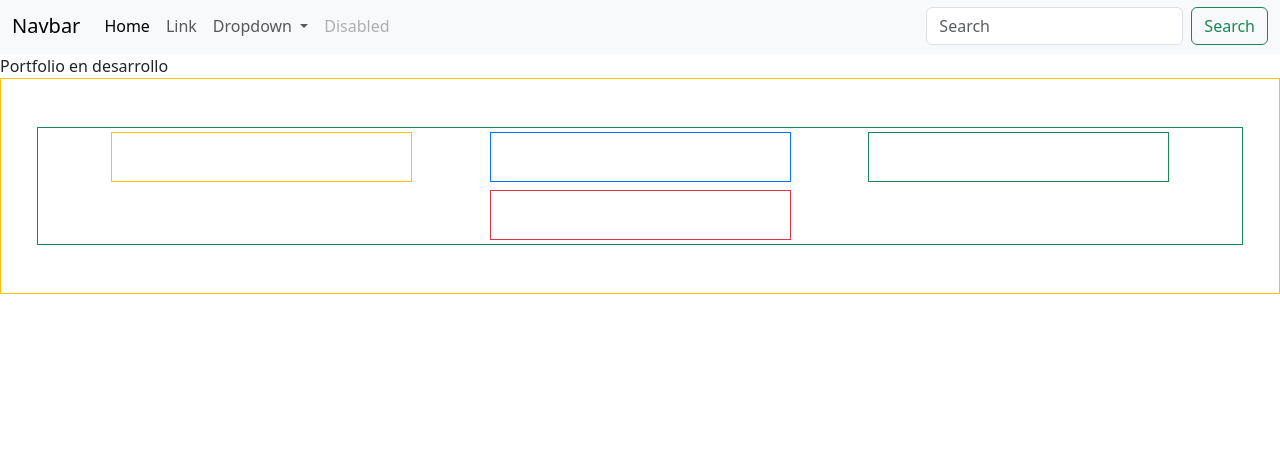
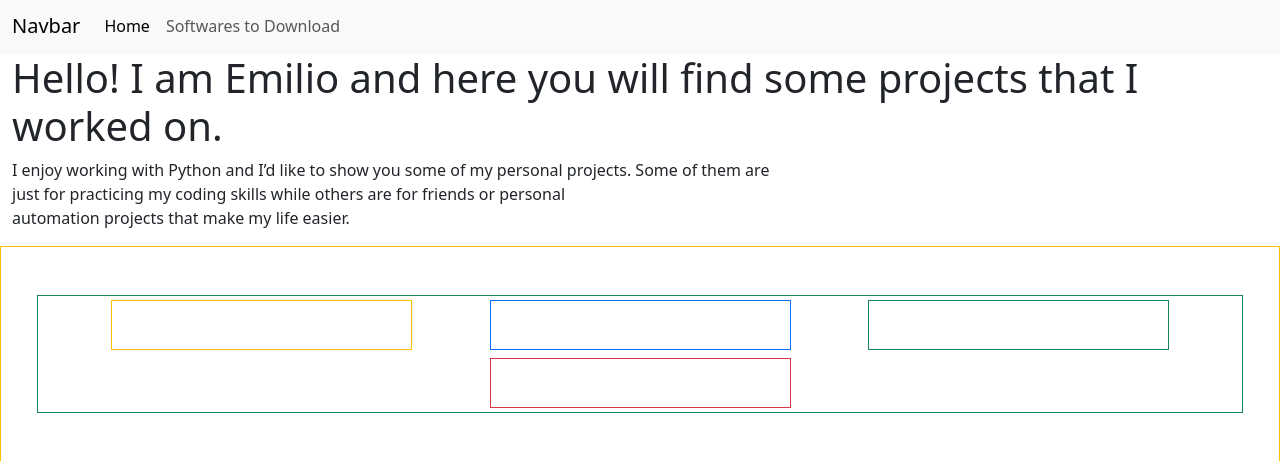
Before and after one commit to codificando12/codificando12.github.io, a plain HTML site: page index.html in a window 1280 px wide. Shown: the part 491-952 px from the top of the page. Before the commit the page ends 800 px from the top, so only its background shows below. Drawn offline with nearby package versions, Linux system fonts and the light colour scheme.

Commit message:
added pararagrapth

```diff
--- a/index.html
+++ b/index.html
@@ -28,9 +28,9 @@
                     <a class="nav-link active" aria-current="page" href="#">Home</a>
                   </li>
                   <li class="nav-item">
-                    <a class="nav-link" href="#">Link</a>
+                    <a class="nav-link" href="#">Softwares to Download</a>
                   </li>
-                  <li class="nav-item dropdown">
+                  <!-- <li class="nav-item dropdown">
                     <a class="nav-link dropdown-toggle" href="#" role="button" data-bs-toggle="dropdown" aria-expanded="false">
                       Dropdown
                     </a>
@@ -48,13 +48,18 @@
                 <form class="d-flex" role="search">
                   <input class="form-control me-2" type="search" placeholder="Search" aria-label="Search">
                   <button class="btn btn-outline-success" type="submit">Search</button>
-                </form>
+                </form> -->
               </div>
             </div>
           </nav>
     </header>
     <div class="container-fluid">
-      <div class="row"> Portfolio en desarrollo</div>
+      <div class="row">
+        <h1>Hello! I am Emilio and here you will find some projects that I worked on.</h1>
+        <p> I enjoy working with Python and I’d like to show you some of my personal projects. Some of them are<br>
+          just for practicing my coding skills while others are for friends or personal <br>
+          automation projects that make my life easier. </p>
+      </div>
     </div>
     <div class="container-fluid p-5 text-center border border-warning">
       <div class="row border border-success d-flex justify-content-evenly">
```
